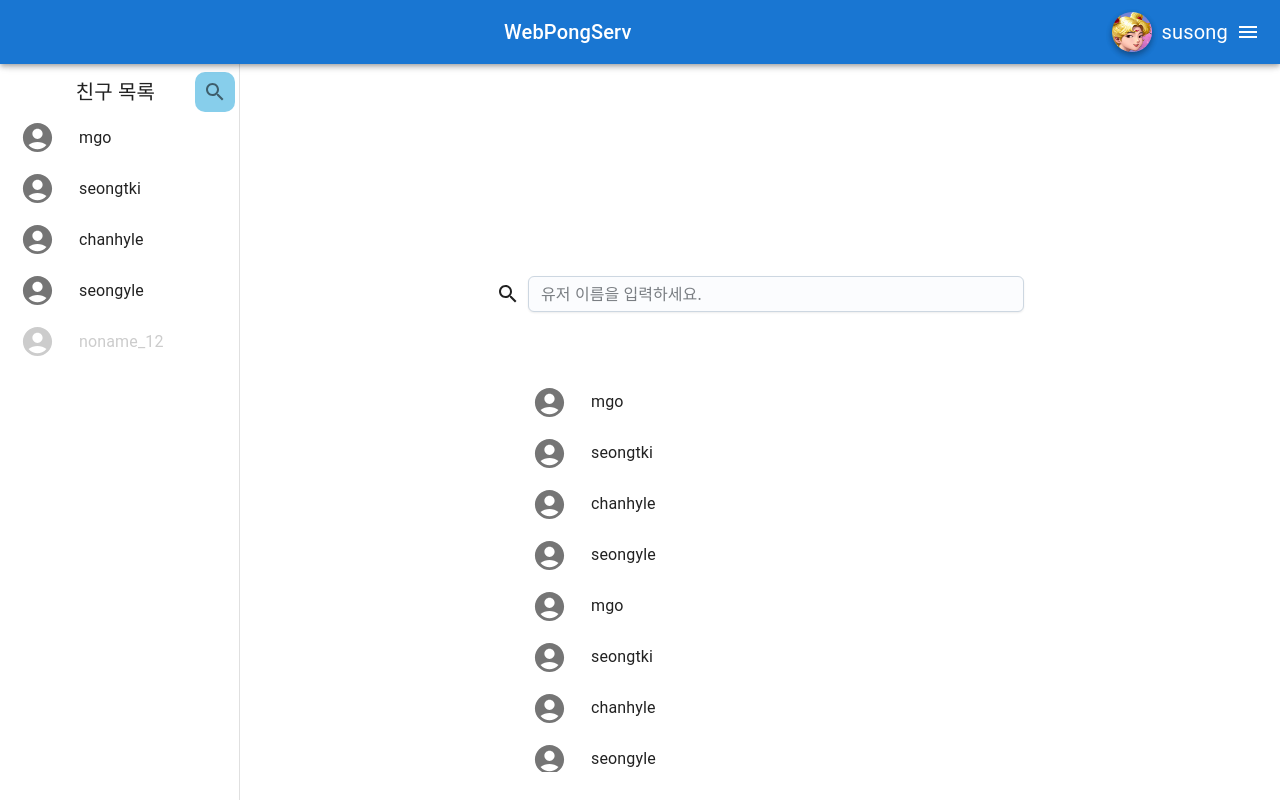
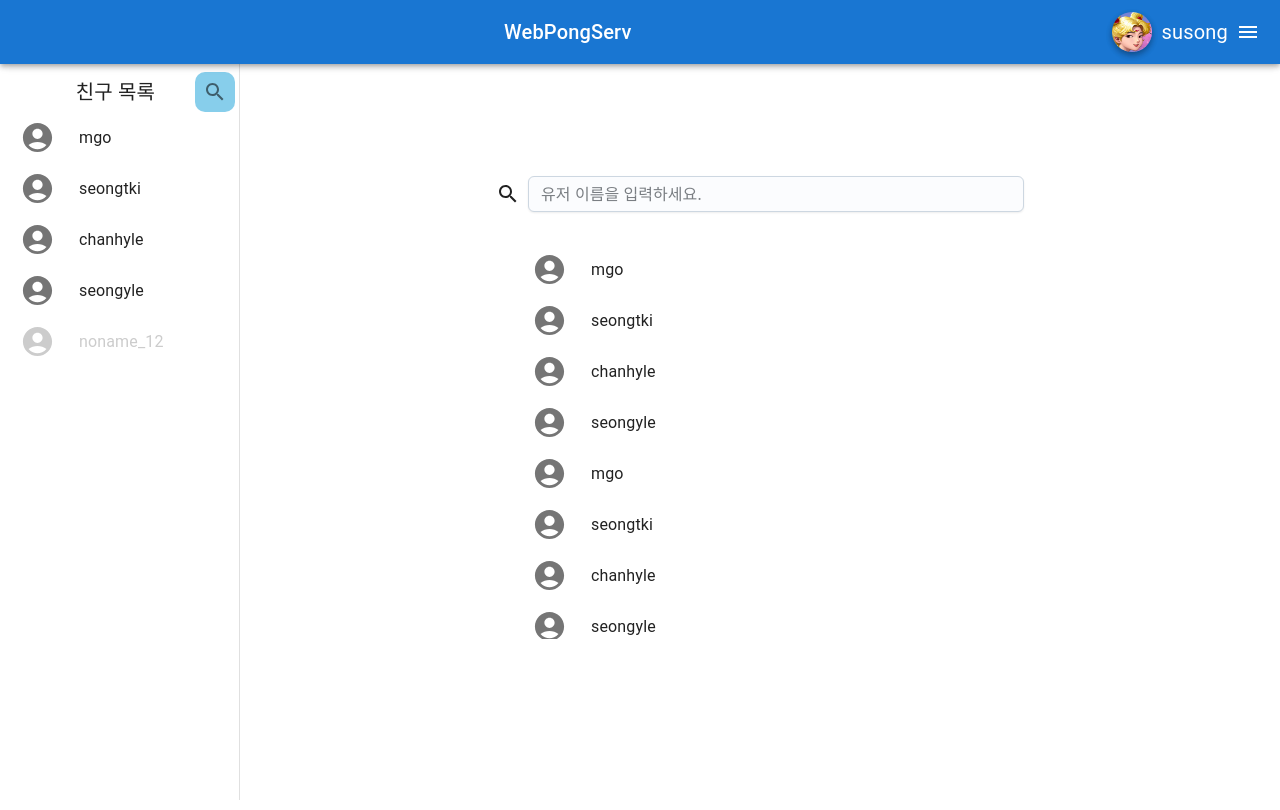
Before and after one commit to webPongServ/pongserv, a React (Create React App) app in the folder frontend/: page /search in a window 1280 px wide. Shown: the top 810 px of the page. Built offline with nearby package versions, Linux system fonts and the light colour scheme.

Commit message:
#1 DESIGN : search page margin, height

```diff
--- a/frontend/src/pages/Search.tsx
+++ b/frontend/src/pages/Search.tsx
@@ -40,11 +40,11 @@ const Search = () => {
   return (
     <Box
       className="flex-container"
-      sx={{ flexDirection: "column", height: "100%", marginTop: "10%", gap: 1 }}
+      sx={{ flexDirection: "column", height: "100%", gap: 1 }}
     >
       <Box
         className="flex-container"
-        sx={{ width: "100%", height: "20%", gap: 1 }}
+        sx={{ width: "100%", height: "10%", gap: 1 }}
       >
         <SearchIcon />
         <Input
```
